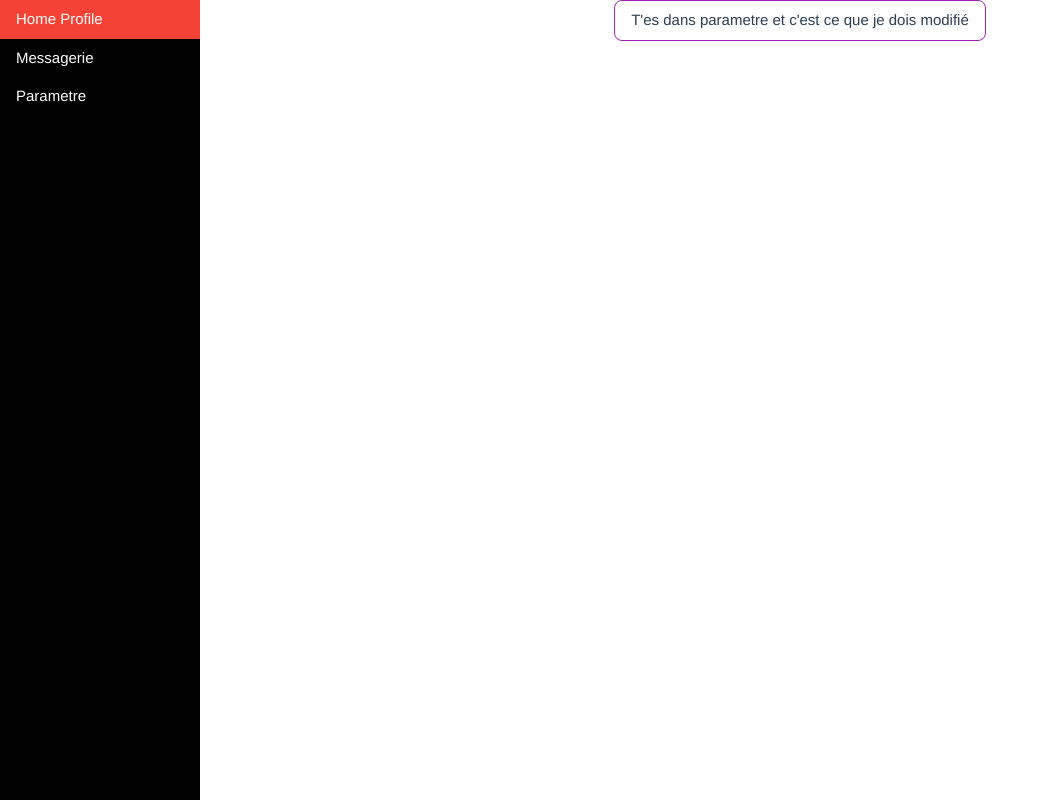
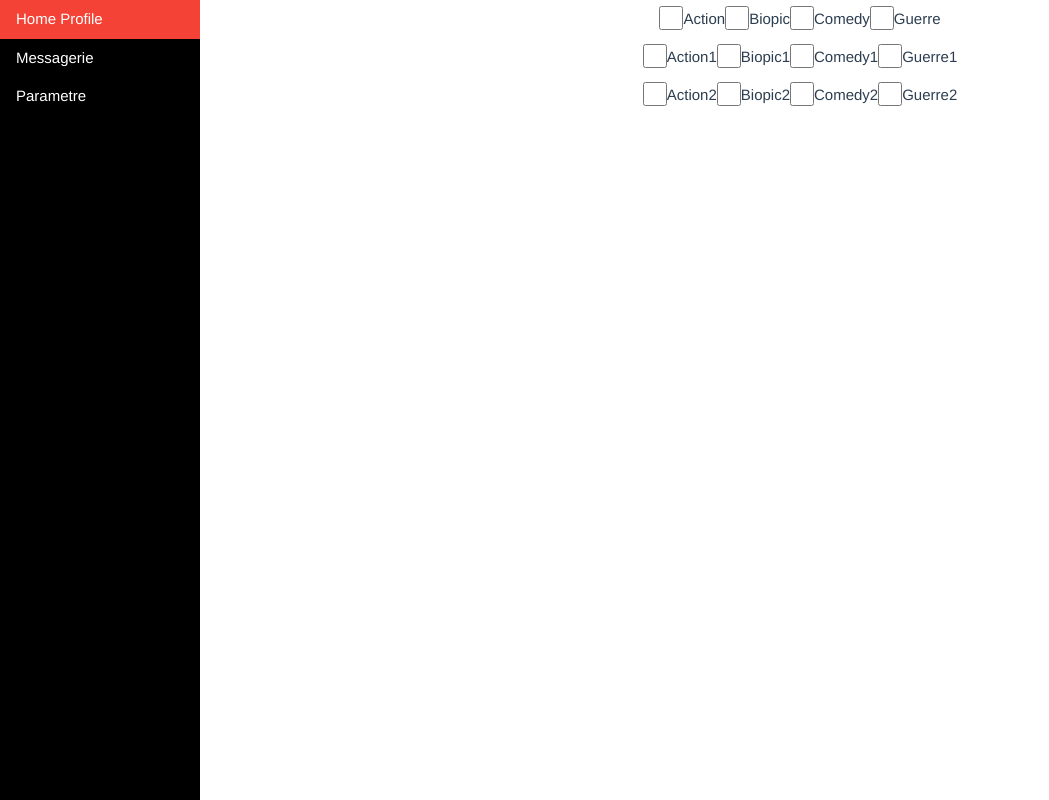
Before and after one commit to mounibsfr/dar_box_office, a Vue app: page /Parametre in a window 1280 px wide. Shown: the whole page, without its empty margins (0-1049 px from the left). Built offline with nearby package versions, Linux system fonts and the light colour scheme.

Commit message:
retry sunday

```diff
--- a/src/components/HomeProfile.vue
+++ b/src/components/HomeProfile.vue
@@ -1,14 +1,15 @@
 <template>
 <div>
     <Sidebar/>
-    <div style="margin-left:25%">
+    <div style="margin-left:25%;  margin-right:5%">
         <!-- <button class="w3-btn w3-button w3-hover-red w3-border w3-border-purple w3-round-large" >
             homepage
         </button> -->
-        <form class="w3-container w3-card-4" @submit.prevent="envoiRecherche(search)" >
+        <form class="w3-container w3-center w3-card-4" @submit.prevent="envoiRecherche(search)" >
         <p>Recherche de film par:</p>
         <div class="custom-control custom-radio custom-control-inline">
-
+            <input class="w3-radio" type="radio" name="kind" @click="choisiRecherche('keyword')" checked>
+            <label>KeyWord</label>
             <input class="w3-radio" type="radio" name="kind" @click="choisiRecherche('titre')" >
             <label>Titre</label>
             <input class="w3-radio" type="radio" name="kind" @click="choisiRecherche('genre')" >
@@ -18,10 +19,11 @@
         </div>
 
         <p></p>
-        <div class="input-group mb-3">
+        <div class="input-group mb-3 w3-center">
             <div class="input-group-prepend w3-center">
-                <div v-if="getrChoix() === 'titre'" class="w3-center">
-                    <input type="text" class="form-control w3-center" aria-label="Text input with dropdown button" placeholder="Search" v-model="search">
+                <div class="w3-center">
+                    <input type="text" class="form-control w3-center" v-if="getrChoix() === 'titre'" aria-label="Text input with dropdown button" placeholder="Search" v-model="search">
+                    <input type="text" class="form-control w3-center" v-if="getrChoix() === 'keyword'" aria-label="Text input with dropdown button" placeholder="Keyword" v-model="search">
                 </div>
                 <button class="btn btn-outline-secondary dropdown-toggle w3-hover-red w3-center" v-if="getrChoix() === 'genre'" type="button" data-toggle="dropdown" aria-haspopup="true" aria-expanded="false">Genre</button>
                     <div class="dropdown-menu">
@@ -32,13 +34,13 @@
                     <a class="dropdown-item w3-hover-orange" href="#" @click="ceGenre('animation')">Animation</a>
                     </div>
                 </div>
-                <div v-if="getrChoix() === 'date'">
-
+                <div v-if="getrChoix() === 'date'" class="w3-center" >
+                    <input type="text" class="form-control w3-center" aria-label="Text input with dropdown button" placeholder="Date" v-model="search">
                 </div>
             </div>
             <div class="input-group-append w3-center">
                 <button class="btn btn-outline-secondary w3-hover-red w3-center" type="submit" >GO</button>
-                <button class="btn btn-outline-secondary w3-hover-red w3-center" type="button" @click="getMoviesRandom()" >Just Give me Movies PLEASE !!!!!</button>
+                <button class="btn btn-outline-secondary w3-hover-red w3-center" type="button" @click="rechercheByRandom()" >Just Give me Movies PLEASE !!!!!</button>
             </div>
         </form>
     </div>
@@ -56,7 +58,7 @@ export default {
     data: function() {
         return {
         choix: '',
-        genre: "titre",
+        genre: "keyword",
         search: ''
 
         };
@@ -82,7 +84,7 @@ export default {
                 console.log("try titre");
                 datacheck = await axios.post(
                 "https://darboxoffice.herokuapp.com/getMoviesByTitle",
-                { email: ema, title: this.search}
+                { email: ema, title: search}
                 ,
                 {
                 headers: {
@@ -93,7 +95,7 @@ export default {
             } catch (error) {
                 console.log(error);
             }
-            console.log("title movie result: " + datacheck);
+            console.log("title movie result: ", datacheck);
 
         },
 
@@ -104,7 +106,7 @@ export default {
                 console.log("try genre");
                 datacheck = await axios.post(
                 "https://darboxoffice.herokuapp.com/getMoviesByGenre",
-                {email: ema, genre: this.search}
+                {email: ema, genre: search}
                 ,
                 {
                 headers: {
@@ -115,14 +117,14 @@ export default {
             } catch (error) {
                 console.log(error);
             }
-            console.log("genre movie result: " + datacheck);
+            console.log("genre movie result: ", datacheck);
         },
 
         async rechercheByRandom(){
             var ema = sessionStorage.getItem("email");
             let datacheck
             try {
-                console.log("try genre");
+                console.log("try random");
                 datacheck = await axios.post(
                 "https://darboxoffice.herokuapp.com/getMoviesRandom",
                 {email: ema},
@@ -135,7 +137,7 @@ export default {
             } catch (error) {
                 console.log(error);
             }
-            console.log("random result: " + datacheck);
+            console.log("random result: ", datacheck);
         },
 
         async rechercheByDate(search){
@@ -155,7 +157,28 @@ export default {
             } catch (error) {
                 console.log(error);
             }
-            console.log("date movie result: " + datacheck);
+            console.log("date movie result: ", datacheck);
+        },
+
+        async rechercheByKeyword(search){
+            var ema = sessionStorage.getItem("email");
+            let datacheck
+            try {
+                console.log("try titre");
+                datacheck = await axios.post(
+                "https://darboxoffice.herokuapp.com/getMoviesByTitle",
+                { email: ema, keyword: search}
+                ,
+                {
+                headers: {
+                    "Content-Type": "multipart/form-data"
+                  }
+                }
+            );
+            } catch (error) {
+                console.log(error);
+            }
+            console.log("keyword movie result: ", datacheck);
         },
 
         envoiRecherche(search){
@@ -163,18 +186,18 @@ export default {
             console.log(this.search);
             if(this.choix === 'titre' ){
                 console.log("recherche par titre");
-                rechercheByTitre(search)
+                this.rechercheByTitre(search)
             }else{
                 if (this.choix === 'genre') {
                     console.log("recherche par genre");
-                    rechercheByGenre(search)
+                    this.rechercheByGenre(search)
                 } else {
                     if (this.choix === 'date'){
                         console.log("recherche par date");
-                        rechercheByDate(search)
+                        this.rechercheByDate(search)
                     }else{
-                    console.log("recherche par preference d'utilisateur");
-                    rechercheByRandom()
+                    console.log("recherche par keyword");
+                    this.rechercheByKeyword(search)
                     }
                 }
             }
--- a/src/components/Parametre.vue
+++ b/src/components/Parametre.vue
@@ -2,9 +2,41 @@
     <div>
         <Sidebar/>
         <div style="margin-left:25%">
-        <button class="w3-btn w3-button w3-hover-red w3-border w3-border-purple w3-round-large">
+        <!-- <button class="w3-btn w3-button w3-hover-red w3-border w3-border-purple w3-round-large">
            T'es dans parametre et c'est ce que je dois modifié
-        </button>
+        </button> -->
+
+
+            <div>
+                <input class="w3-check" type="checkbox">
+                <label>Action</label>
+                <input class="w3-check" type="checkbox">
+                <label>Biopic</label>
+                <input class="w3-check" type="checkbox">
+                <label>Comedy</label>
+                <input class="w3-check" type="checkbox">
+                <label>Guerre</label>
+            </div>
+            <div>
+                <input class="w3-check" type="checkbox">
+                <label>Action1</label>
+                <input class="w3-check" type="checkbox">
+                <label>Biopic1</label>
+                <input class="w3-check" type="checkbox">
+                <label>Comedy1</label>
+                <input class="w3-check" type="checkbox">
+                <label>Guerre1</label>
+            </div>
+            <div>
+                <input class="w3-check" type="checkbox">
+                <label>Action2</label>
+                <input class="w3-check" type="checkbox">
+                <label>Biopic2</label>
+                <input class="w3-check" type="checkbox">
+                <label>Comedy2</label>
+                <input class="w3-check" type="checkbox">
+                <label>Guerre2</label>
+            </div>
         </div>
     </div>
 </template>
```
